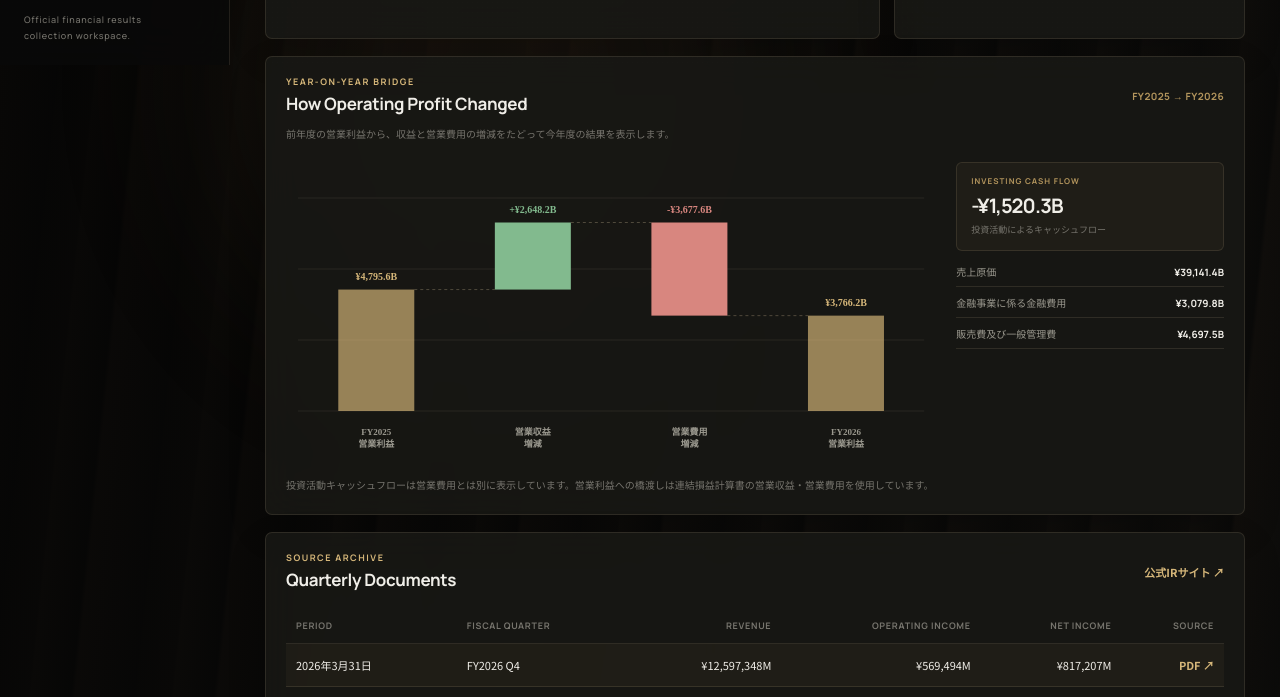
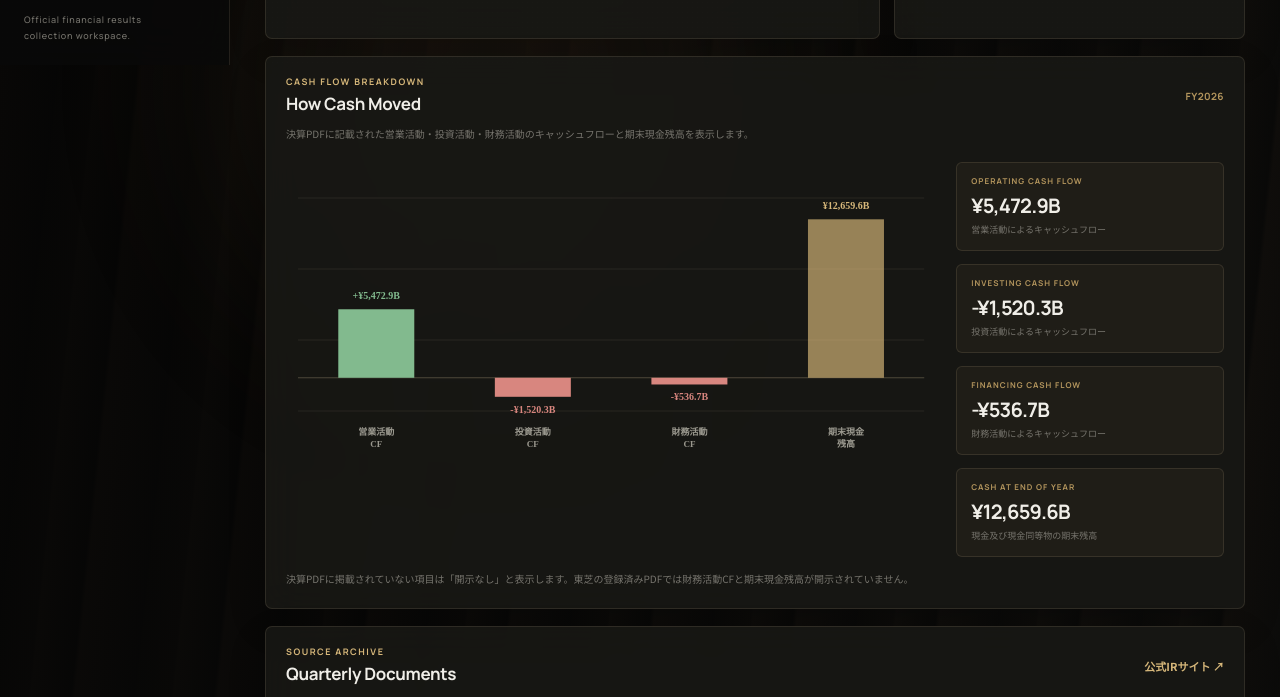
Before and after one commit to gongonticktack/earnings_viewer, a plain HTML site: page index.html in a window 1280 px wide. Shown: the part 735-1432 px from the top of the page. Drawn offline with Linux system fonts and the light colour scheme.

Commit message:
fix_exam_data

```diff
--- a/app.js
+++ b/app.js
@@ -249,6 +249,8 @@ const fallbackResults = {
   ],
 };
 
+const registeredDataDescription = "公式IR資料をもとにJSへ登録済みのデータ（リアルタイム自動取得ではありません）";
+
 const annualAnalyses = {
   toyota: {
     previousFiscalYear: "FY2025",
@@ -259,7 +261,10 @@ const annualAnalyses = {
     currentRevenue: 50684952,
     previousOperatingCost: 43241118,
     currentOperatingCost: 46918736,
+    operatingCashFlow: 5472920,
     investingCashFlow: -1520307,
+    financingCashFlow: -536659,
+    cashAndCashEquivalents: 12659622,
     expenses: [
       { label: "売上原価", value: 39141418 },
       { label: "金融事業に係る金融費用", value: 3079794 },
@@ -275,7 +280,10 @@ const annualAnalyses = {
     currentRevenue: 14409121,
     previousOperatingCost: 12055156,
     currentOperatingCost: 12702900,
+    operatingCashFlow: 1485190,
     investingCashFlow: -1023424,
+    financingCashFlow: 441332,
+    cashAndCashEquivalents: 1921882,
     expenses: [
       { label: "人件費", value: 3214887 },
       { label: "経費", value: 7207918 },
@@ -294,7 +302,10 @@ const annualAnalyses = {
     currentRevenue: 3709100,
     previousOperatingCost: 3315400,
     currentOperatingCost: 3408300,
+    operatingCashFlow: 328300,
     investingCashFlow: 736400,
+    financingCashFlow: null,
+    cashAndCashEquivalents: null,
     expenses: [{ label: "営業費用合計", value: 3408300 }],
   },
   softbank: {
@@ -306,7 +317,10 @@ const annualAnalyses = {
     currentRevenue: 7038680,
     previousOperatingCost: 5555333,
     currentOperatingCost: 5996104,
+    operatingCashFlow: 1393760,
     investingCashFlow: -1270806,
+    financingCashFlow: -136854,
+    cashAndCashEquivalents: 1438799,
     expenses: [{ label: "営業費用合計", value: 5996104 }],
   },
 };
@@ -334,8 +348,10 @@ const elements = {
   irLink: document.querySelector("#ir-link"),
   companyButtons: document.querySelectorAll(".company-button"),
   flowPeriod: document.querySelector("#flow-period"),
+  operatingCashFlow: document.querySelector("#operating-cash-flow"),
   investmentCashFlow: document.querySelector("#investment-cash-flow"),
-  expenseList: document.querySelector("#expense-list"),
+  financingCashFlow: document.querySelector("#financing-cash-flow"),
+  cashAndCashEquivalents: document.querySelector("#cash-and-cash-equivalents"),
   syncLogList: document.querySelector("#sync-log-list"),
   logClearButton: document.querySelector("#log-clear-button"),
 };
@@ -354,6 +370,10 @@ function formatBillions(value) {
     minimumFractionDigits: 1,
     maximumFractionDigits: 1,
   })}B`;
+}
+
+function formatOptionalBillions(value) {
+  return value === null ? "開示なし" : formatBillions(value);
 }
 
 function formatMillions(value) {
@@ -585,26 +605,25 @@ function drawWaterfallChart() {
   const canvas = document.querySelector("#waterfall-chart");
   const { context: ctx, width, height } = prepareCanvas(canvas);
   const analysis = annualAnalyses[state.companyCode];
-  const revenueChange = analysis.currentRevenue - analysis.previousRevenue;
-  const costChange = analysis.currentOperatingCost - analysis.previousOperatingCost;
   const bars = [
-    { label: `${analysis.previousFiscalYear}\n営業利益`, value: analysis.previousOperatingIncome, total: true },
-    { label: "営業収益\n増減", value: revenueChange },
-    { label: "営業費用\n増減", value: -costChange },
-    { label: `${analysis.currentFiscalYear}\n営業利益`, value: analysis.currentOperatingIncome, total: true },
+    { label: "営業活動\nCF", value: analysis.operatingCashFlow },
+    { label: "投資活動\nCF", value: analysis.investingCashFlow },
+    { label: "財務活動\nCF", value: analysis.financingCashFlow },
+    { label: "期末現金\n残高", value: analysis.cashAndCashEquivalents, total: true },
   ];
   const padding = { top: 36, right: 12, bottom: 47, left: 12 };
   const chartWidth = width - padding.left - padding.right;
   const chartHeight = height - padding.top - padding.bottom;
   const gap = chartWidth / bars.length;
   const barWidth = Math.min(76, gap * 0.54);
-  const max = Math.max(
-    analysis.previousOperatingIncome,
-    analysis.currentOperatingIncome,
-    analysis.previousOperatingIncome + Math.max(revenueChange, 0),
-  ) * 1.13;
-  const scaleY = (value) => padding.top + chartHeight - (value / max) * chartHeight;
-  let running = analysis.previousOperatingIncome;
+  const availableValues = bars.map((bar) => bar.value).filter((value) => value !== null);
+  const min = Math.min(0, ...availableValues);
+  const max = Math.max(0, ...availableValues);
+  const span = Math.max(max - min, 1);
+  const chartMin = min - span * 0.08;
+  const chartMax = max + span * 0.12;
+  const scaleY = (value) => padding.top + chartHeight - ((value - chartMin) / (chartMax - chartMin)) * chartHeight;
+  const zeroY = scaleY(0);
 
   ctx.clearRect(0, 0, width, height);
   ctx.strokeStyle = "rgba(224, 205, 165, .10)";
@@ -616,37 +635,28 @@ function drawWaterfallChart() {
     ctx.lineTo(width - padding.right, y);
     ctx.stroke();
   }
+  ctx.beginPath();
+  ctx.moveTo(padding.left, zeroY);
+  ctx.lineTo(width - padding.right, zeroY);
+  ctx.strokeStyle = "rgba(224, 205, 165, .28)";
+  ctx.stroke();
 
   bars.forEach((bar, index) => {
     const x = padding.left + gap * index + gap / 2;
-    let start = 0;
-    let end = bar.value;
-    if (!bar.total) {
-      start = running;
-      end = running + bar.value;
-      running = end;
-    }
-    const top = scaleY(Math.max(start, end));
-    const bottom = scaleY(Math.min(start, end));
-    ctx.fillStyle = bar.total ? "rgba(214, 183, 122, .68)" : bar.value >= 0 ? "#82ba8e" : "#d8867f";
-    ctx.fillRect(x - barWidth / 2, top, barWidth, Math.max(3, bottom - top));
-
-    if (index < bars.length - 1) {
-      const connectorY = scaleY(bar.total ? bar.value : end);
-      ctx.beginPath();
-      ctx.moveTo(x + barWidth / 2, connectorY);
-      ctx.lineTo(x + gap - barWidth / 2, connectorY);
-      ctx.strokeStyle = "rgba(224, 205, 165, .28)";
-      ctx.setLineDash([3, 3]);
-      ctx.stroke();
-      ctx.setLineDash([]);
+    if (bar.value !== null) {
+      const valueY = scaleY(bar.value);
+      const top = Math.min(valueY, zeroY);
+      const bottom = Math.max(valueY, zeroY);
+      ctx.fillStyle = bar.total ? "rgba(214, 183, 122, .68)" : bar.value >= 0 ? "#82ba8e" : "#d8867f";
+      ctx.fillRect(x - barWidth / 2, top, barWidth, Math.max(3, bottom - top));
     }
 
-    const displayedValue = bar.total ? bar.value : bar.value;
-    ctx.fillStyle = bar.total ? "#d6b77a" : bar.value >= 0 ? "#82ba8e" : "#d8867f";
+    ctx.fillStyle = bar.total ? "#d6b77a" : bar.value === null ? "#77756e" : bar.value >= 0 ? "#82ba8e" : "#d8867f";
     ctx.font = '700 10px "Manrope"';
     ctx.textAlign = "center";
-    ctx.fillText(`${displayedValue >= 0 && !bar.total ? "+" : ""}${formatBillions(displayedValue)}`, x, top - 10);
+    const valueLabel = bar.value === null ? "開示なし" : `${bar.value >= 0 && !bar.total ? "+" : ""}${formatBillions(bar.value)}`;
+    const labelY = bar.value === null ? zeroY - 10 : scaleY(bar.value) + (bar.value < 0 ? 16 : -10);
+    ctx.fillText(valueLabel, x, labelY);
 
     ctx.fillStyle = "#9b998f";
     ctx.font = '600 9px "Noto Sans JP"';
@@ -658,18 +668,11 @@ function drawWaterfallChart() {
 
 function renderAnnualFlow() {
   const analysis = annualAnalyses[state.companyCode];
-  elements.flowPeriod.textContent = `${analysis.previousFiscalYear} → ${analysis.currentFiscalYear}`;
-  elements.investmentCashFlow.textContent = formatBillions(analysis.investingCashFlow);
-  elements.expenseList.innerHTML = analysis.expenses
-    .map(
-      (expense) => `
-        <div class="expense-item">
-          <span>${expense.label}</span>
-          <strong>${formatBillions(expense.value)}</strong>
-        </div>
-      `,
-    )
-    .join("");
+  elements.flowPeriod.textContent = analysis.currentFiscalYear;
+  elements.operatingCashFlow.textContent = formatOptionalBillions(analysis.operatingCashFlow);
+  elements.investmentCashFlow.textContent = formatOptionalBillions(analysis.investingCashFlow);
+  elements.financingCashFlow.textContent = formatOptionalBillions(analysis.financingCashFlow);
+  elements.cashAndCashEquivalents.textContent = formatOptionalBillions(analysis.cashAndCashEquivalents);
 }
 
 function renderCharts() {
@@ -804,13 +807,19 @@ async function loadCachedCompanyData(companyCode, config) {
 
   state.lastSyncedAtByCompany[companyCode] = companiesData[0]?.last_synced_at ?? null;
   if (resultsData.length) state.resultsByCompany[companyCode] = resultsData.map(normalizeResult);
-  if (flowsData.length) annualAnalyses[companyCode] = normalizeAnnualFlow(flowsData[0]);
+  if (flowsData.length) annualAnalyses[companyCode] = normalizeAnnualFlow({
+    ...annualAnalyses[companyCode],
+    ...flowsData[0],
+  });
   addSyncLog(
     "success",
     "DB読込完了",
     `${resultsData.length}件の四半期データを読み込みました。`,
     companyCode,
   );
+  if (resultsData.length) {
+    addSyncLog("success", "データ種別", `DB保存済み: ${registeredDataDescription}`, companyCode);
+  }
   return state.lastSyncedAtByCompany[companyCode];
 }
 
@@ -848,14 +857,18 @@ function serializeAnnualFlow(companyCode, item) {
     current_operating_cost: item.currentOperatingCost,
     previous_operating_income: item.previousOperatingIncome,
     current_operating_income: item.currentOperatingIncome,
+    operating_cash_flow: item.operatingCashFlow,
     investing_cash_flow: item.investingCashFlow,
+    financing_cash_flow: item.financingCashFlow,
+    cash_and_cash_equivalents: item.cashAndCashEquivalents,
     expense_breakdown: item.expenses,
     source_url: fallbackResults[companyCode].at(-1).sourceUrl,
   };
 }
 
 async function invokeSync(companyCode, config) {
-  addSyncLog("success", "DB保存開始", "同梱済みの決算データをDBへ保存します。", companyCode);
+  addSyncLog("success", "データ種別", registeredDataDescription, companyCode);
+  addSyncLog("success", "DB保存開始", "JSへ登録済みの決算データをDBへ保存します。", companyCode);
   const baseUrl = `${config.supabaseUrl}/rest/v1`;
   const syncedAt = new Date().toISOString();
   const results = fallbackResults[companyCode].map((item) => serializeResult(companyCode, item));
@@ -891,8 +904,8 @@ async function refreshCompany({ force = false, notify = false } = {}) {
 
   try {
     if (!config.supabaseUrl || !config.supabaseAnonKey) {
-      addSyncLog("success", "デモモード", "Supabase未接続のため、同梱サンプルを表示しました。", companyCode);
-      if (notify) showToast("デモモード: 保存済みのサンプルを表示しています。");
+      addSyncLog("success", "デモモード", `Supabase未接続: ${registeredDataDescription}`, companyCode);
+      if (notify) showToast("デモモード: JSへ登録済みの決算データを表示しています。");
       return;
     }
 
@@ -947,7 +960,10 @@ function normalizeAnnualFlow(item) {
     currentOperatingCost: item.current_operating_cost ?? item.currentOperatingCost,
     previousOperatingIncome: item.previous_operating_income ?? item.previousOperatingIncome,
     currentOperatingIncome: item.current_operating_income ?? item.currentOperatingIncome,
+    operatingCashFlow: item.operating_cash_flow ?? item.operatingCashFlow,
     investingCashFlow: item.investing_cash_flow ?? item.investingCashFlow,
+    financingCashFlow: item.financing_cash_flow ?? item.financingCashFlow ?? null,
+    cashAndCashEquivalents: item.cash_and_cash_equivalents ?? item.cashAndCashEquivalents ?? null,
     expenses: item.expense_breakdown ?? item.expenses,
   };
 }
--- a/index.html
+++ b/index.html
@@ -192,13 +192,13 @@
         <section class="panel annual-flow-panel" id="annual-flow">
           <div class="panel-heading">
             <div>
-              <p class="eyebrow">YEAR-ON-YEAR BRIDGE</p>
-              <h3>How Operating Profit Changed</h3>
+              <p class="eyebrow">CASH FLOW BREAKDOWN</p>
+              <h3>How Cash Moved</h3>
             </div>
             <span class="flow-period" id="flow-period">—</span>
           </div>
           <p class="panel-description">
-            前年度の営業利益から、収益と営業費用の増減をたどって今年度の結果を表示します。
+            決算PDFに記載された営業活動・投資活動・財務活動のキャッシュフローと期末現金残高を表示します。
           </p>
           <div class="flow-layout">
             <div class="waterfall-wrap">
@@ -206,15 +206,29 @@
             </div>
             <aside class="flow-summary">
               <div class="investment-card">
+                <small>OPERATING CASH FLOW</small>
+                <strong id="operating-cash-flow">—</strong>
+                <span>営業活動によるキャッシュフロー</span>
+              </div>
+              <div class="investment-card">
                 <small>INVESTING CASH FLOW</small>
                 <strong id="investment-cash-flow">—</strong>
                 <span>投資活動によるキャッシュフロー</span>
               </div>
-              <div class="expense-list" id="expense-list"></div>
+              <div class="investment-card">
+                <small>FINANCING CASH FLOW</small>
+                <strong id="financing-cash-flow">—</strong>
+                <span>財務活動によるキャッシュフロー</span>
+              </div>
+              <div class="investment-card">
+                <small>CASH AT END OF YEAR</small>
+                <strong id="cash-and-cash-equivalents">—</strong>
+                <span>現金及び現金同等物の期末残高</span>
+              </div>
             </aside>
           </div>
           <p class="flow-note">
-            投資活動キャッシュフローは営業費用とは別に表示しています。営業利益への橋渡しは連結損益計算書の営業収益・営業費用を使用しています。
+            決算PDFに掲載されていない項目は「開示なし」と表示します。東芝の登録済みPDFでは財務活動CFと期末現金残高が開示されていません。
           </p>
         </section>
 
```
Also changed, not shown: README.md, 1 other file.
